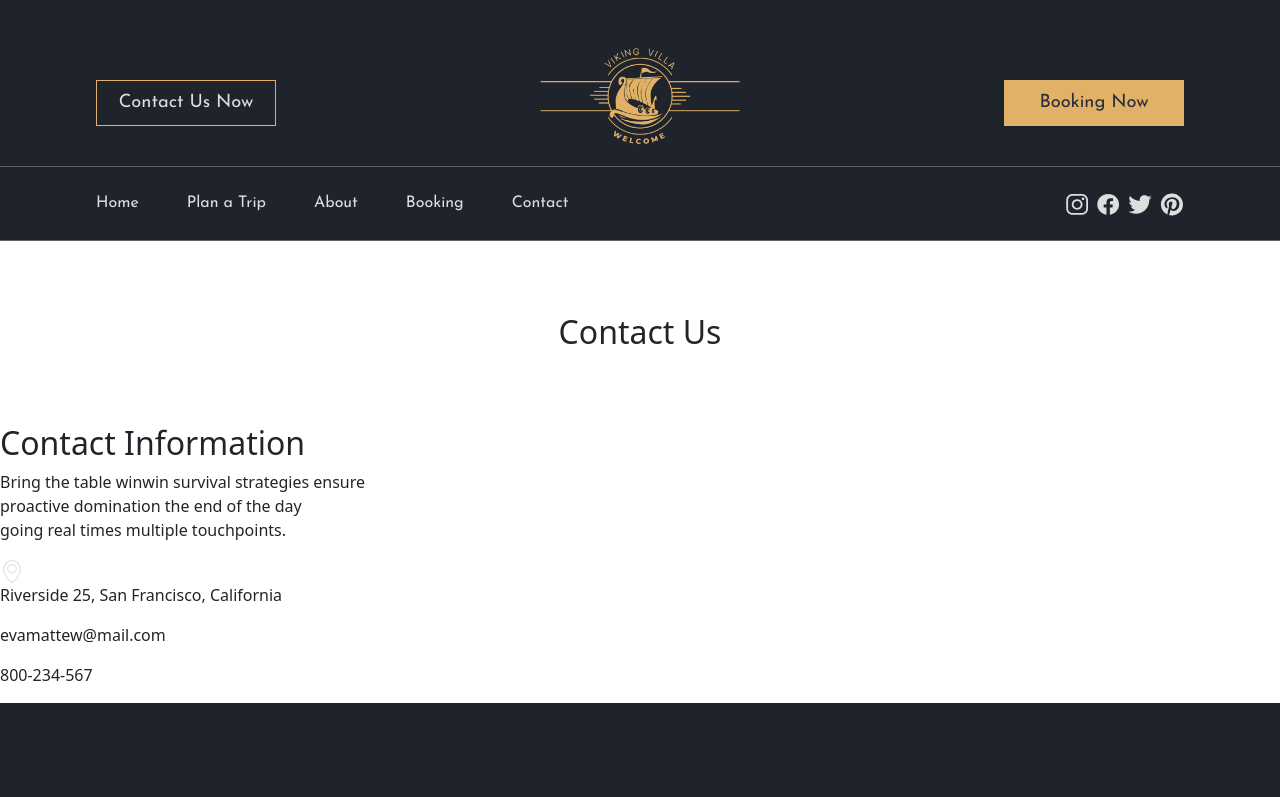
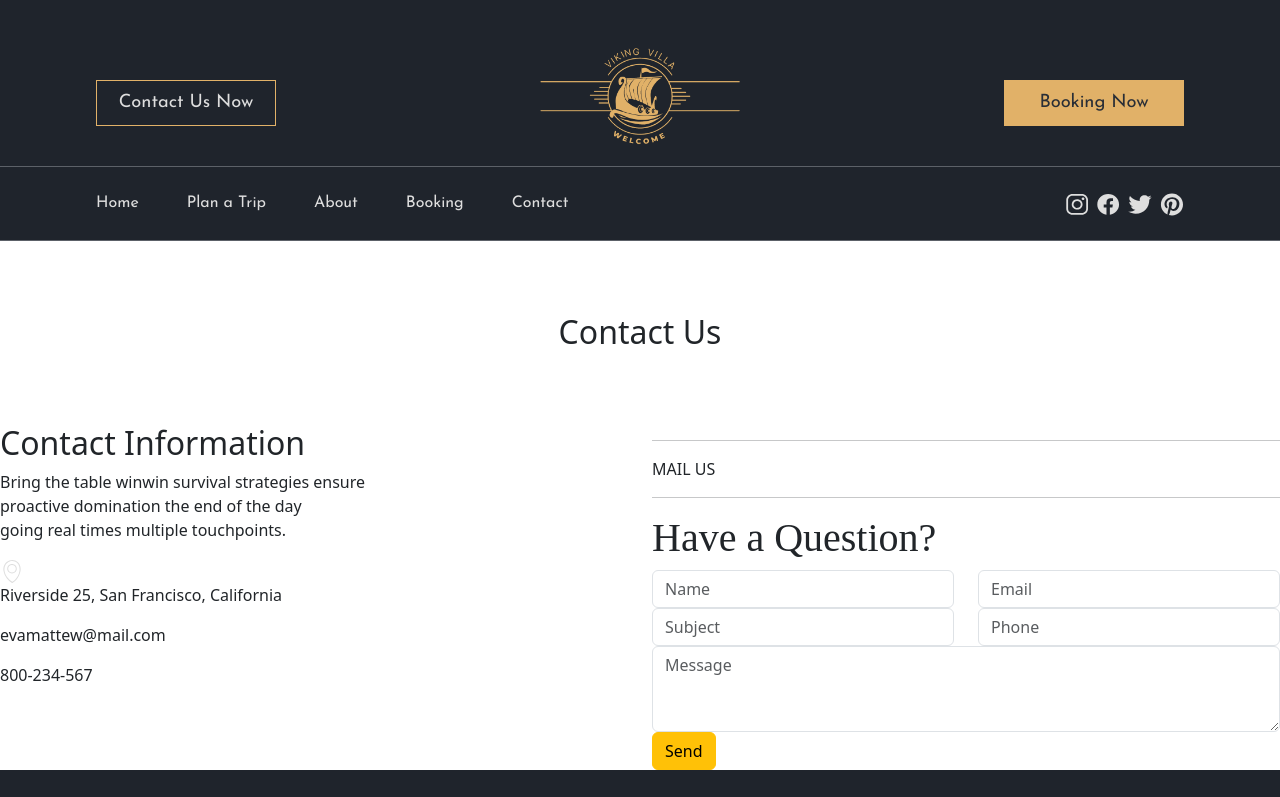
Before and after one commit to orionux/slvikingvilla, a Next.js app: page /contact-us in a window 1280 px wide. Shown: the top 797 px of the page. Built offline with nearby package versions, Linux system fonts and the light colour scheme.

Commit message:
contact form

```diff
--- a/package.json
+++ b/package.json
@@ -13,7 +13,7 @@
     "@types/react": "18.2.7",
     "@types/react-dom": "18.2.4",
     "aos": "^2.3.4",
-    "bootstrap": "^5.2.3",
+    "bootstrap": "^5.3.2",
     "bootstrap-icons": "^1.10.5",
     "eslint": "8.41.0",
     "eslint-config-next": "13.4.4",
@@ -21,6 +21,7 @@
     "icons": "^1.0.0",
     "next": "^13.5.4",
     "react": "^18.2.0",
+    "react-bootstrap": "^2.9.0",
     "react-calendar": "^4.6.0",
     "react-dom": "^18.2.0",
     "react-icons": "^4.9.0",
--- a/src/pages/contact-us.tsx
+++ b/src/pages/contact-us.tsx
@@ -4,6 +4,7 @@ import Image from "next/image";
 import Link from "next/link";
 import { MdPhoneAndroid } from "react-icons/md";
 import SocialMedia from '@/components/nav_components/SocialMedia';
+import { Container, Row, Col, Button, Form } from 'react-bootstrap';
 
 
 
@@ -16,15 +17,15 @@ const Contact = () => {
                             <h2 className='my-4'>Contact Us</h2>
                             </div>
               </div>
-          <div className="row">
-                <div className="col-12 col-lg-6 " >
+          <div className="row  ">
+                <div className="col-12 col-lg-6 justify-content-center " >
 
                         <h2>Contact Information</h2>
                         <p>Bring the table winwin survival strategies ensure<br/>
                           proactive domination the end of the day<br/>
                           going real times multiple touchpoints.</p>
 
-                          <div className="icon-container">
+
 
                         <Link href="#" className={`${styles.svgLink} `}>
 
@@ -41,7 +42,7 @@ const Contact = () => {
                         </svg>
                         </Link>
                               <p>Riverside 25, San Francisco, California</p>
-                          </div>
+
 
 
                             <p>evamattew@mail.com</p>
@@ -52,7 +53,41 @@ const Contact = () => {
 
 
                 <div className="col-12 col-lg-6" >
+                <div className="contact-form">
+              <hr/><p>MAIL US</p><hr/>
 
+                <h1>Have a Question?</h1>
+                <Form>
+                  <Row>
+                    <Col>
+                      <Form.Group controlId="formName">
+                        <Form.Control type="text" placeholder="Name" />
+                      </Form.Group>
+                    </Col>
+                    <Col>
+                      <Form.Group controlId="formEmail">
+                        <Form.Control type="email" placeholder="Email" />
+                      </Form.Group>
+                    </Col>
+                  </Row>
+                  <Row>
+                    <Col>
+                      <Form.Group controlId="formSubject">
+                        <Form.Control type="text" placeholder="Subject" />
+                      </Form.Group>
+                    </Col>
+                    <Col>
+                      <Form.Group controlId="formPhone">
+                        <Form.Control type="text" placeholder="Phone" />
+                      </Form.Group>
+                    </Col>
+                  </Row>
+                  <Form.Group controlId="formMessage">
+                    <Form.Control as="textarea" rows={3} placeholder="Message" />
+                  </Form.Group>
+                  <Button variant="warning" type="submit">Send</Button>
+                </Form>
+              </div>
                 </div>
 
           </div>
```
Also changed, not shown: 1 other file (tests, documents, lock files or other folders).
